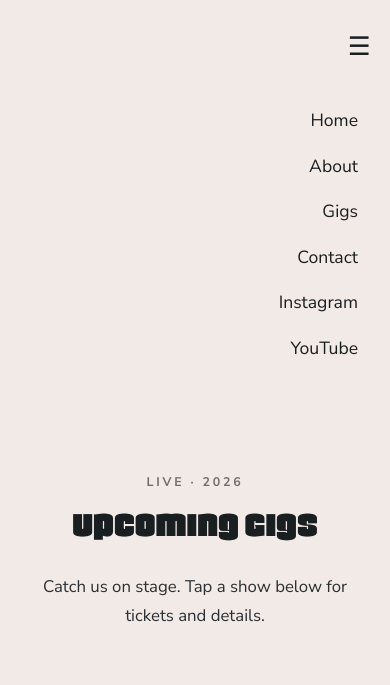
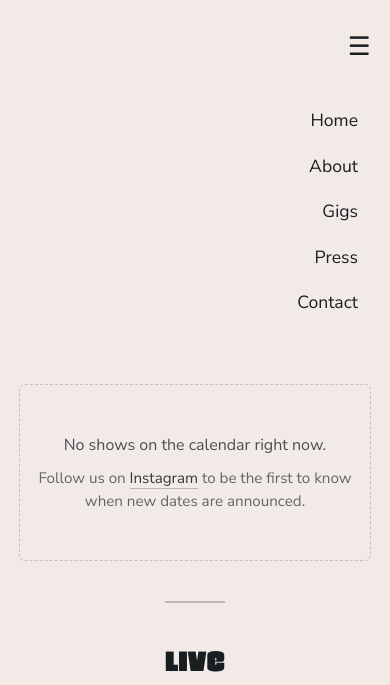
Before and after one commit to LasAguas/LemonEyeWebsite, a website built with Vite: page gigs.html in a window 390 px wide. Both pictures are taken after a click on the button "Menu". Shown: the top 685 px of the page. Built offline with nearby package versions, Linux system fonts and the light colour scheme; no server answers.

Commit message:
Hero Menu and Press on Nav Bar update

```diff
--- a/src/components/Header.js
+++ b/src/components/Header.js
@@ -12,26 +12,22 @@ export function Header() {
           <span class="nav-sep">|</span>
           <a href="/store">Store</a>
           <span class="nav-sep">|</span>-->
+          <a href="/press">Press</a>
+          <span class="nav-sep">|</span>
           <a href="/contact">Contact</a>
-          <span class="nav-sep">|</span>
-          <a href="https://www.instagram.com/lemon.eye.zeband/" target="_blank" rel="noopener">Instagram</a>
-          <span class="nav-sep">|</span>
-          <a href="https://www.youtube.com/@lemon.eye.zeband" target="_blank" rel="noopener">YouTube</a>
         </nav>
         <button class="mobile-menu-btn" aria-label="Menu">&#9776;</button>
       </div>
-    </header>
-
       <nav class="mobile-menu">
         <a href="/">Home</a>
         <a href="/about">About</a>
         <a href="/gigs">Gigs</a>
         <!--<a href="/press">Press</a>
         <a href="/store">Store</a>-->
+        <a href="/press">Press</a>
         <a href="/contact">Contact</a>
-      <a href="https://www.instagram.com/lemon.eye.zeband/" target="_blank" rel="noopener">Instagram</a>
-      <a href="https://www.youtube.com/@lemon.eye.zeband" target="_blank" rel="noopener">YouTube</a>
       </nav>
+    </header>
   `
 }
 
--- a/src/styles.css
+++ b/src/styles.css
@@ -1461,12 +1461,19 @@ img { max-width: 100%; height: auto; display: block; }
   .nav-logo { margin-left: 0; }
   .mobile-menu { padding: 1rem 2rem 2rem; }
 
-  /* Switch header from absolute to sticky so the menu flows naturally below it */
   .site-header {
     position: sticky;
     top: 0;
     background: #f2eae7;
     z-index: 100;
+  }
+
+  .mobile-menu {
+    position: absolute;
+    top: 100%;
+    left: 0;
+    right: 0;
+    z-index: 99;
   }
 
   /* Hero: swap to portrait image, size to full natural height */
```
Lines whose indentation alone changed are shown as unchanged.
